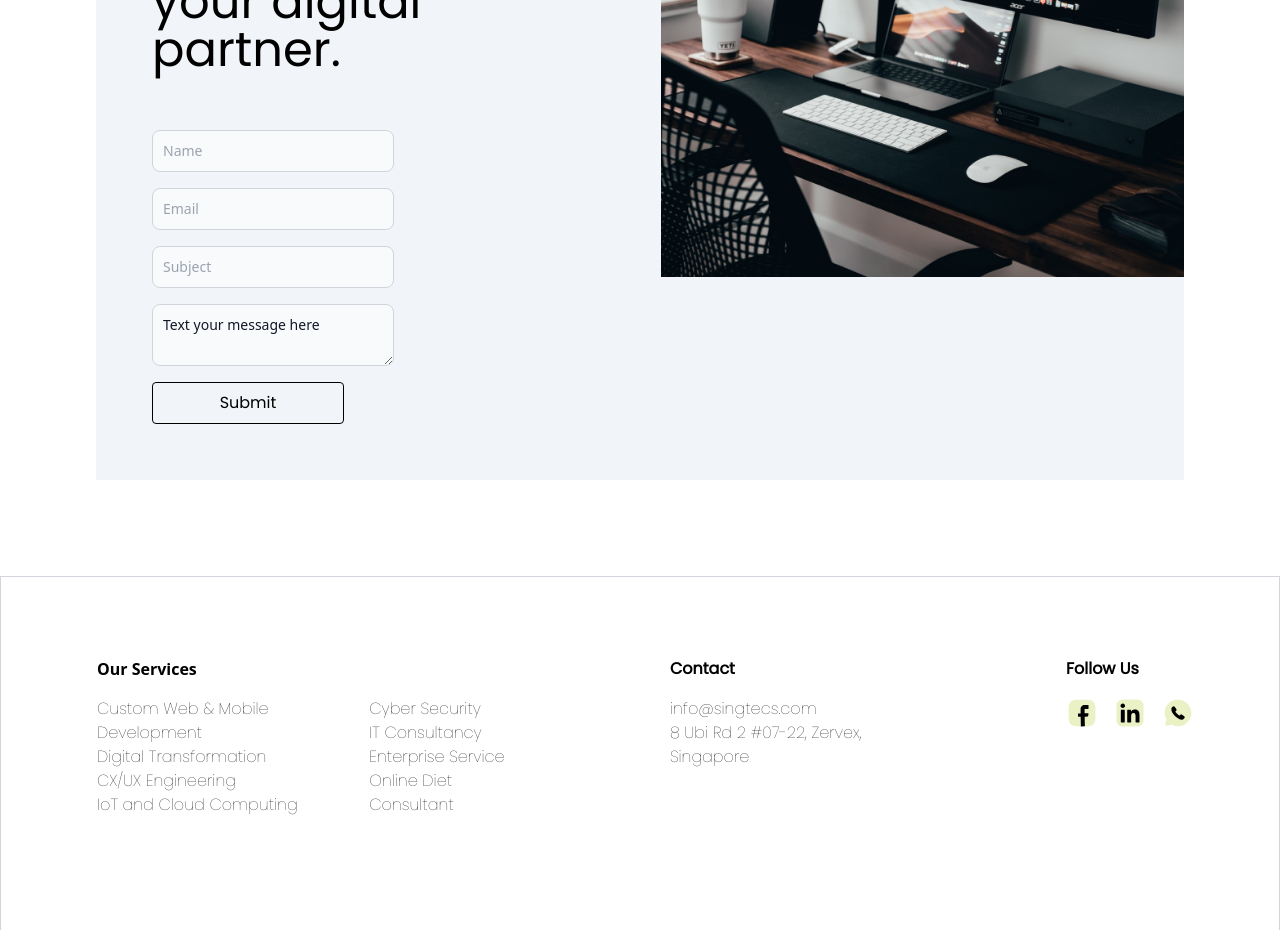
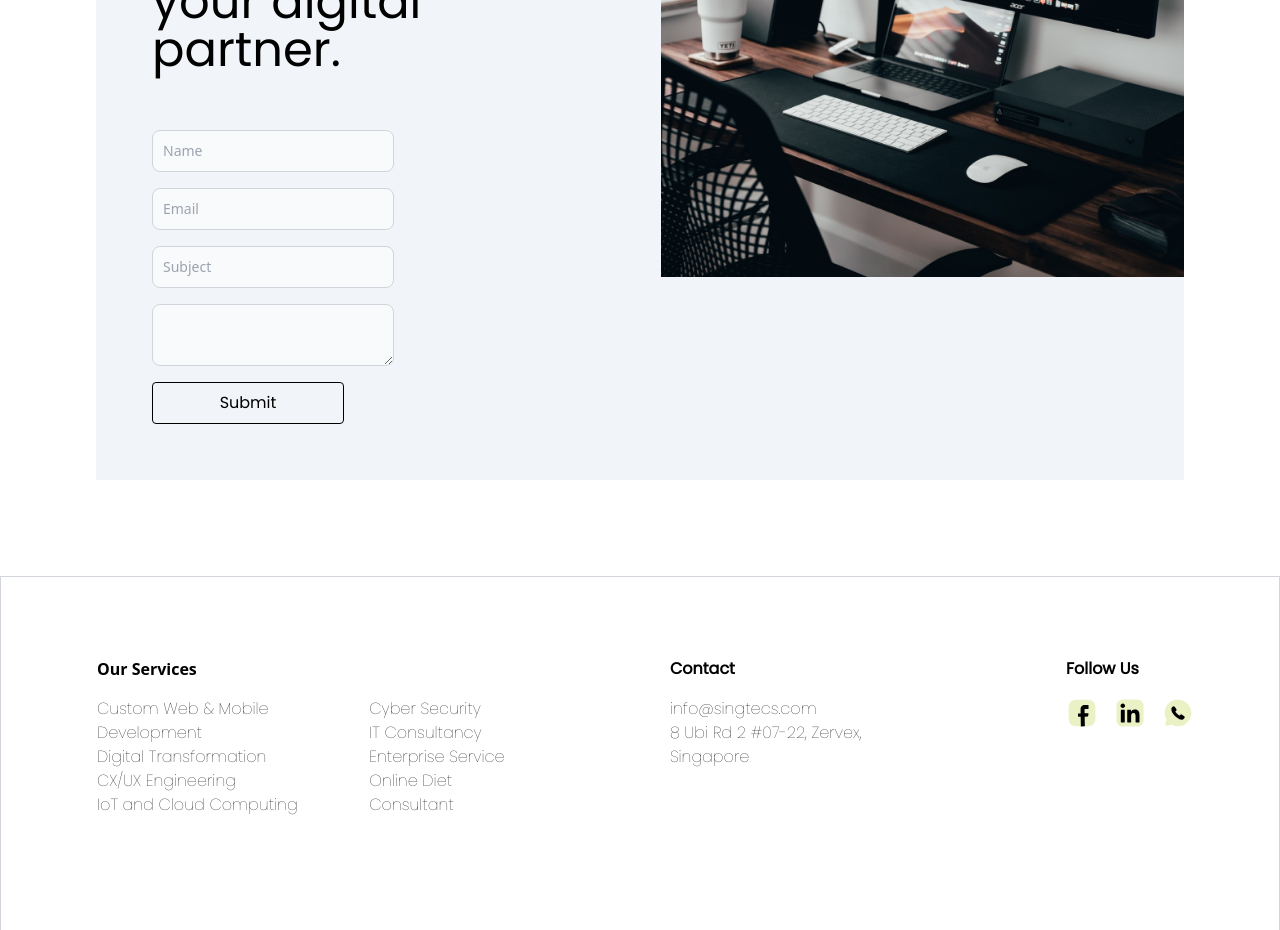
Before and after one commit to sithutin1997/singtecs, a React (Create React App) app: page / in a window 1280 px wide. Shown: the part 1920-2850 px from the top of the page. Built offline with nearby package versions, Linux system fonts and the light colour scheme; the HTML template or start-up script is replaced by a standard one.

Commit message:
feature: emailjs implement

```diff
--- a/package.json
+++ b/package.json
@@ -3,10 +3,12 @@
   "version": "0.1.0",
   "private": true,
   "dependencies": {
+    "@emailjs/browser": "^3.11.0",
     "@testing-library/jest-dom": "^5.16.5",
     "@testing-library/react": "^13.4.0",
     "@testing-library/user-event": "^13.5.0",
     "framer-motion": "^10.12.16",
+    "postmark": "^3.0.18",
     "react": "^18.2.0",
     "react-dom": "^18.2.0",
     "react-router-dom": "^6.12.1",
--- a/public/index.html
+++ b/public/index.html
@@ -29,9 +29,9 @@
       e.preventDefault(); // preventing its default behaviour
       return alert("Sorry, you can't view or copy source codes this way!");
     }
-    document.addEventListener("contextmenu", e => {
-      showAlert(e); // calling showAlert() function on mouse right click
-    });
+    // document.addEventListener("contextmenu", e => {
+    //   showAlert(e); // calling showAlert() function on mouse right click
+    // });
     document.addEventListener("keydown", e => {
       // calling showAlert() function, if the pressed key matched to disabled keys
       if((e.ctrlKey && disabledKeys.includes(e.key)) || e.key === "F12" || (e.metaKey && disabledKeys.includes(e.key))) {
--- a/src/components/WeLove/WeLove.js
+++ b/src/components/WeLove/WeLove.js
@@ -1,17 +1,65 @@
-import React from 'react'
+import React,{useState,useRef} from 'react'
 import welove from '../../assets/welove.png'
+import emailjs from '@emailjs/browser';
+
+
 const WeLove = () => {
+
+  const formRef = useRef();
+  const [formData, setFormData] = useState({
+    user_name: "",
+    user_email: "",
+    subject: "",
+    message: ""
+  })
+  const handleChange = (event) => {
+    const {name, value} = event.target;
+    setFormData((prevFormData)=> ({
+      ...prevFormData,
+      [name]: value
+    }))
+  }
+  const handleSubmit = (event) => {
+    event.preventDefault();
+
+    emailjs.sendForm('service_up3u84z', 'template_b0eynp4', formRef.current, 'p1HpbCMU3P8X8hVR0')
+      .then((result) => {
+          console.log(result.text);
+      }, (error) => {
+          console.log(error.text);
+      });
+    // try {
+    //   fetch("https://ev7w7ihhj6.execute-api.us-east-1.amazonaws.com/sendEmail", {
+    //   mode: "no-cors",
+    //   method: "POST",
+    //   headers: {
+    //     Accept: "application/json",
+    //     "Content-Type" : "application/json"
+    //   },
+    //   body: JSON.stringify({
+    //     senderName: "sisi",
+    //     senderEmail: "sethu.tin@gmail.com",
+    //     message: formData.message,
+    //     subject: formData.subject,
+    //   })
+    // })
+    // } catch (error) {
+    //   console.log(error)
+    // }
+
+  }
+
   return (
     <div className='flex flex-col flex-col-reverse xl:flex-row m-24 bg-slate-100'>
       <div className='flex flex-col py-14 w-full xl:ps-14 px-6'>
         <h1 className='font-poppin-book text-2xl xl:text-5xl w-full xl:w-2/3 text-left mb-14'>We would love to be your digital partner.</h1>
-        <div className='flex flex-col space-y-4 w-full xl:w-1/2'>
-          <input type="text" className='block p-2.5 w-full text-sm text-gray-900 bg-gray-50 rounded-lg border border-gray-300' placeholder='Name'/>
-          <input type="text" className='block p-2.5 w-full text-sm text-gray-900 bg-gray-50 rounded-lg border border-gray-300' placeholder='Email'/>
-          <input type="text" className='block p-2.5 w-full text-sm text-gray-900 bg-gray-50 rounded-lg border border-gray-300' placeholder='Subject'/>
-          <textarea type="text-area" className='block p-2.5 w-full text-sm text-gray-900 bg-gray-50 rounded-lg border border-gray-300' defaultValue={`Text your message here`}></textarea>
+        <form onSubmit={handleSubmit} ref={formRef} className='flex flex-col space-y-4 w-full xl:w-1/2'>
+          <input name="user_name" type="text" className='block p-2.5 w-full text-sm text-gray-900 bg-gray-50 rounded-lg border border-gray-300' placeholder='Name'/>
+          <input name="user_email" type="text" className='block p-2.5 w-full text-sm text-gray-900 bg-gray-50 rounded-lg border border-gray-300' placeholder='Email'/>
+          <input name="subject"type="text" className='block p-2.5 w-full text-sm text-gray-900 bg-gray-50 rounded-lg border border-gray-300' placeholder='Subject'/>
+          <textarea name="message" type="text-area" className='block p-2.5 w-full text-sm text-gray-900 bg-gray-50 rounded-lg border border-gray-300'></textarea>
           <button className='bg-transparent text-black py-2 px-4 border border-black rounded w-[12rem] font-poppin-bold'>Submit</button>
-        </div>
+        </form>
       </div>
       <div className='md:hidden xl:flex w-full h-1/3'>
         <img src={welove} className="w-full h-1/2 xl:h-full"alt="" />
```
Also changed, not shown: 1 other file (tests, documents, lock files or other folders).
